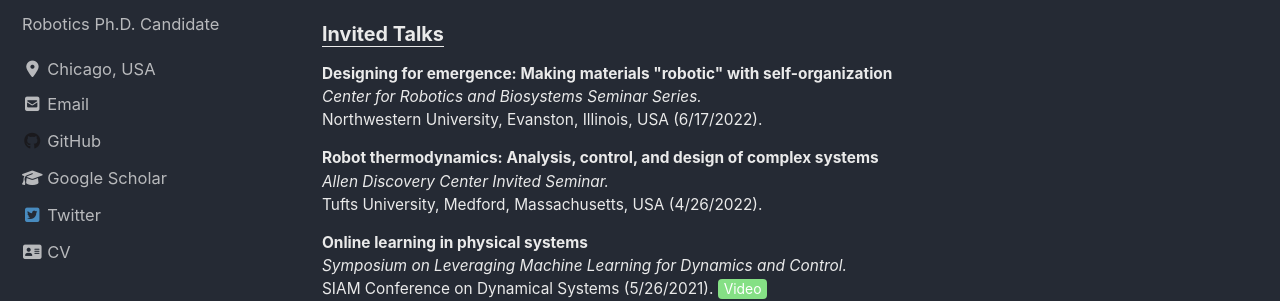
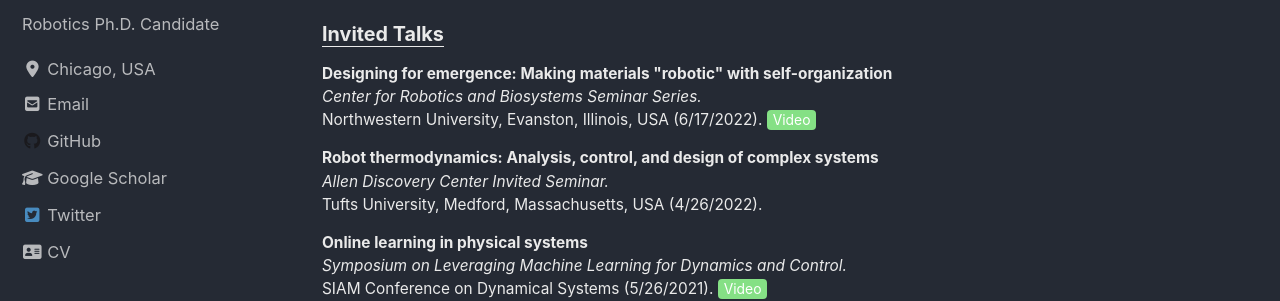
Before and after one commit to tberrueta/tberrueta.github.io, a Jekyll site: the page built from publications.html, in a window 1280 px wide and 900 px high, scrolled down 1963 px. Shown: the part 148-449 px from the top of the window. Built offline with Jekyll 4.4.1, drawn with Linux system fonts in a browser that asks for light colours; cached includes are drawn as plain includes; nearby versions of some CDN libraries.

Commit message:
add talk videolink

```diff
--- a/publications.html
+++ b/publications.html
@@ -143,7 +143,8 @@ author_profile: true
   <h3 style="font-size:90%"><u>Invited Talks</u></h3>
       <p style="font-size:70%"><b>Designing for emergence: Making materials "robotic" with self-organization</b>
       <br><i>Center for Robotics and Biosystems Seminar Series.</i>
-      <br>Northwestern University, Evanston, Illinois, USA (6/17/2022).</p>
+      <br>Northwestern University, Evanston, Illinois, USA (6/17/2022).
+      <a href="https://www.youtube.com/watch?v=5OBrmWkjvzE" style="font-size:90%"><button class="button button3">Video</button></a></p>
 
       <p style="font-size:70%"><b>Robot thermodynamics: Analysis, control, and design of complex systems</b>
       <br><i>Allen Discovery Center Invited Seminar.</i>
```
